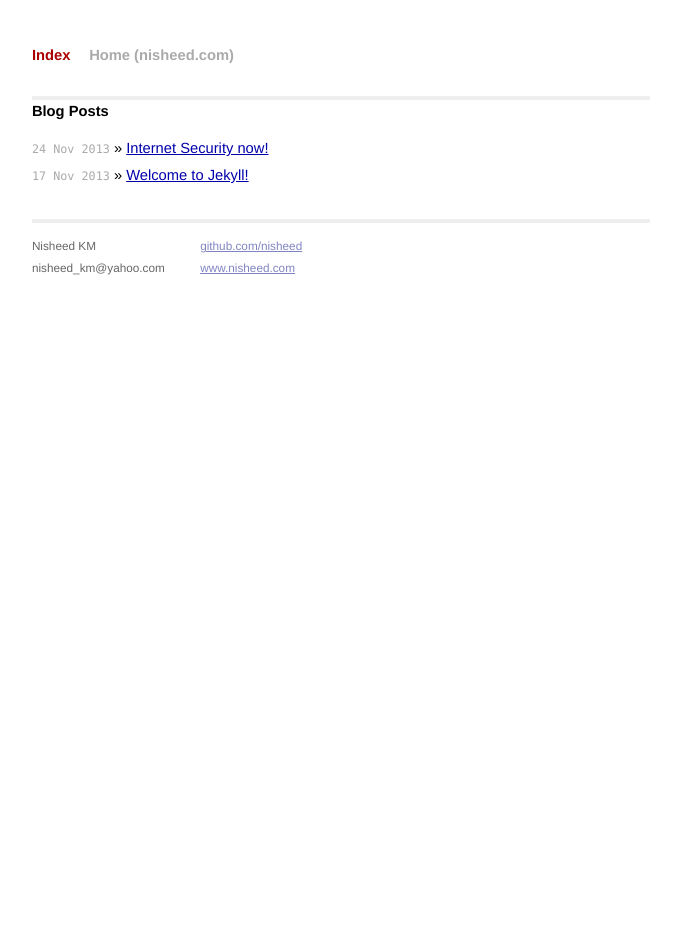
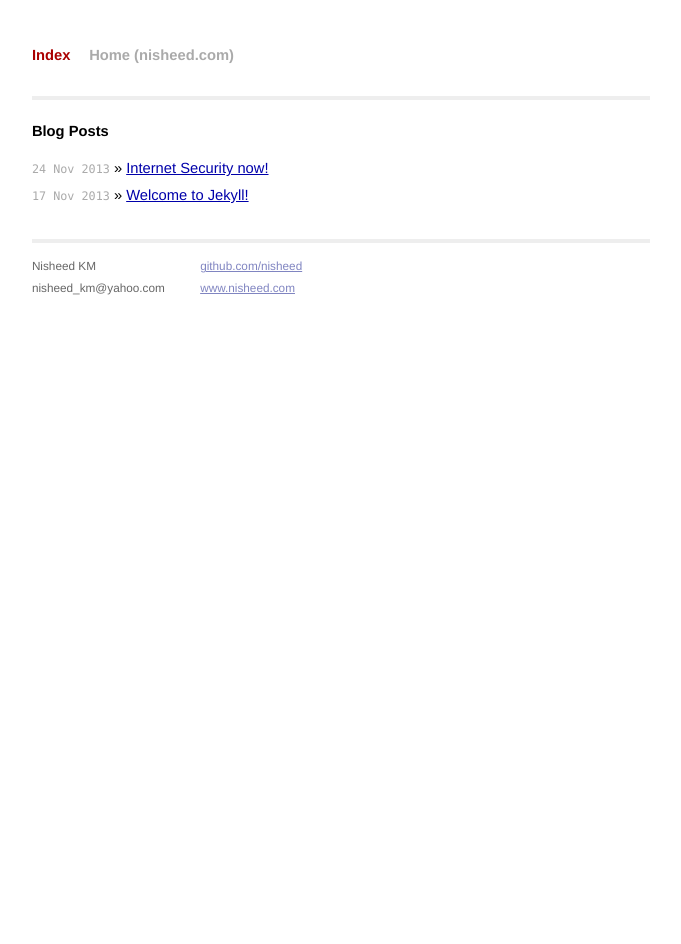
Before and after one commit to nisheed/blog, a Jekyll site: the page built from index.html, in a window 1280 px wide. Shown: the whole page, without its empty margins (299-980 px from the left). Built offline with Jekyll 4.4.1, drawn with Linux system fonts in a browser that asks for light colours; Markdown is read by kramdown in place of the engine named in the settings.

Commit message:
css change

```diff
--- a/css/main.css
+++ b/css/main.css
@@ -67,6 +67,7 @@ a:visited { color: #a0a; }
 
 .header {
   border-bottom: 4px solid #eee;
+  margin-bottom: 20px;
 }
 
 .header a {
```
Also changed, not shown: 1 other file.
